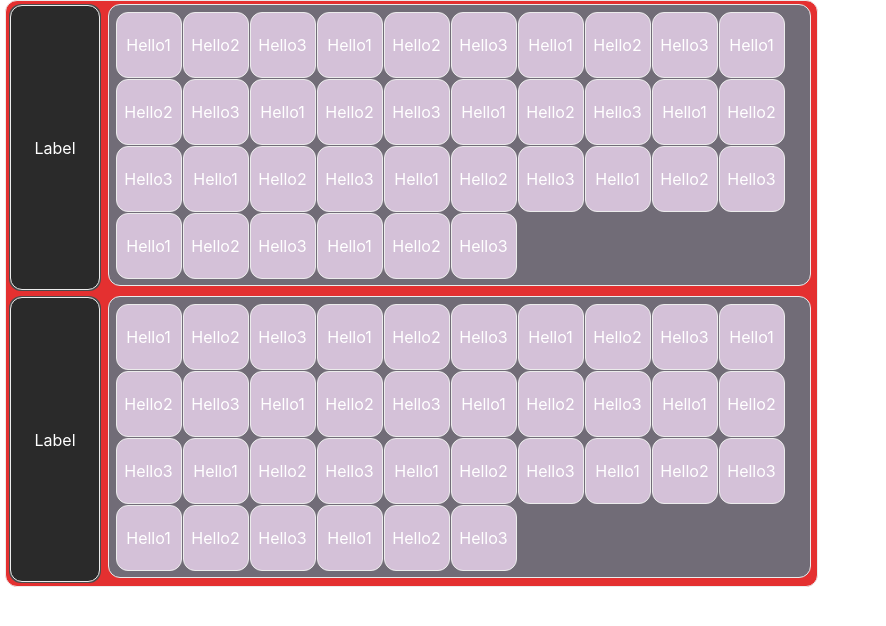
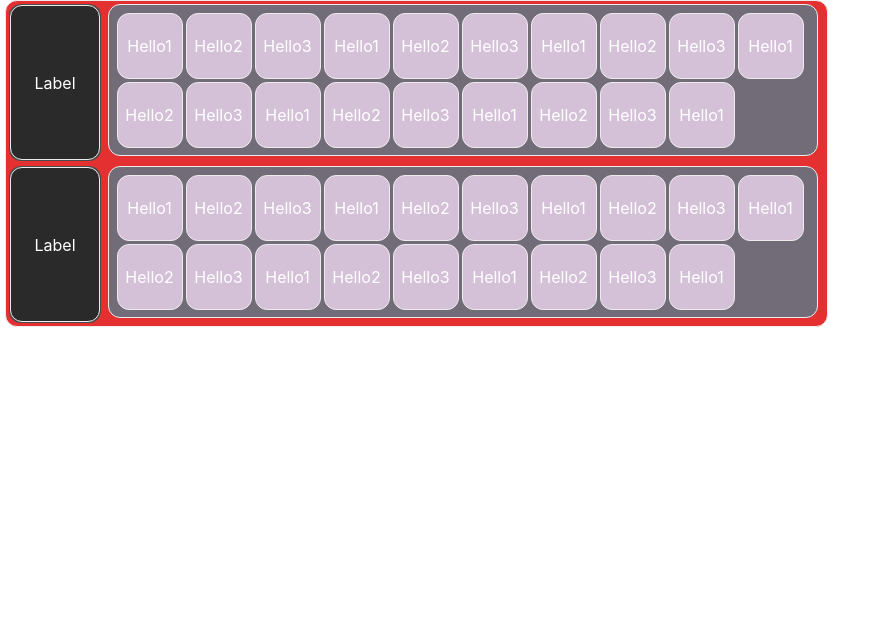
Before and after one commit to Eyetifacts/Doggos6, a JavaScript app: page / in a window 1280 px wide. Shown: the top 626 px of the page, without its empty margins (0-886 px from the left). Built offline with nearby package versions, Linux system fonts and the light colour scheme; the HTML template or start-up script is replaced by a standard one.

Commit message:
Mini update of Cells

```diff
--- a/src/components/TierRow.js
+++ b/src/components/TierRow.js
@@ -62,57 +62,6 @@ const TierRow = () => {
         <Col>
           <div className="myBoxP">Hello1</div>
         </Col>
-        <Col>
-          <div className="myBoxP">Hello2</div>
-        </Col>
-        <Col>
-          <div className="myBoxP">Hello3</div>
-        </Col>
-        <Col>
-          <div className="myBoxP">Hello1</div>
-        </Col>
-        <Col>
-          <div className="myBoxP">Hello2</div>
-        </Col>
-        <Col>
-          <div className="myBoxP">Hello3</div>
-        </Col>
-        <Col>
-          <div className="myBoxP">Hello1</div>
-        </Col>
-        <Col>
-          <div className="myBoxP">Hello2</div>
-        </Col>
-        <Col>
-          <div className="myBoxP">Hello3</div>
-        </Col>
-        <Col>
-          <div className="myBoxP">Hello1</div>
-        </Col>
-        <Col>
-          <div className="myBoxP">Hello2</div>
-        </Col>
-        <Col>
-          <div className="myBoxP">Hello3</div>
-        </Col>
-        <Col>
-          <div className="myBoxP">Hello1</div>
-        </Col>
-        <Col>
-          <div className="myBoxP">Hello2</div>
-        </Col>
-        <Col>
-          <div className="myBoxP">Hello3</div>
-        </Col>
-        <Col>
-          <div className="myBoxP">Hello1</div>
-        </Col>
-        <Col>
-          <div className="myBoxP">Hello2</div>
-        </Col>
-        <Col>
-          <div className="myBoxP">Hello3</div>
-        </Col>
       </Row>
     </Container>
   );
--- a/src/pages/HomePage.css
+++ b/src/pages/HomePage.css
@@ -77,10 +77,11 @@
   background-color: #d4c1d8;
   color: white;
   border-radius: 12px;
-  margin-top: 0.5px;
+  margin: 1.5px;
+  /* margin-top: 0.5px;
   margin-bottom: 0.5px;
   margin-left: 0.5px;
-  margin-right: 0.5px;
+  margin-right: 0.5px; */
 }
 
 .myLabelBox {
@@ -159,7 +160,7 @@
   margin-left: 5px;
   margin-right: 5px;
   margin-bottom: 20px;
-  width: 810px;
+  width: 820px;
   border: 1px solid #ececec;
   background-color: #e43030;
 }
@@ -174,7 +175,7 @@
   margin-left: 5px;
   margin-right: 5px;
   margin-bottom: 5px;
-  width: 700px;
+  width: 707px;
   border: 1px solid #ececec;
   background-color: #716c77;
 }
```
